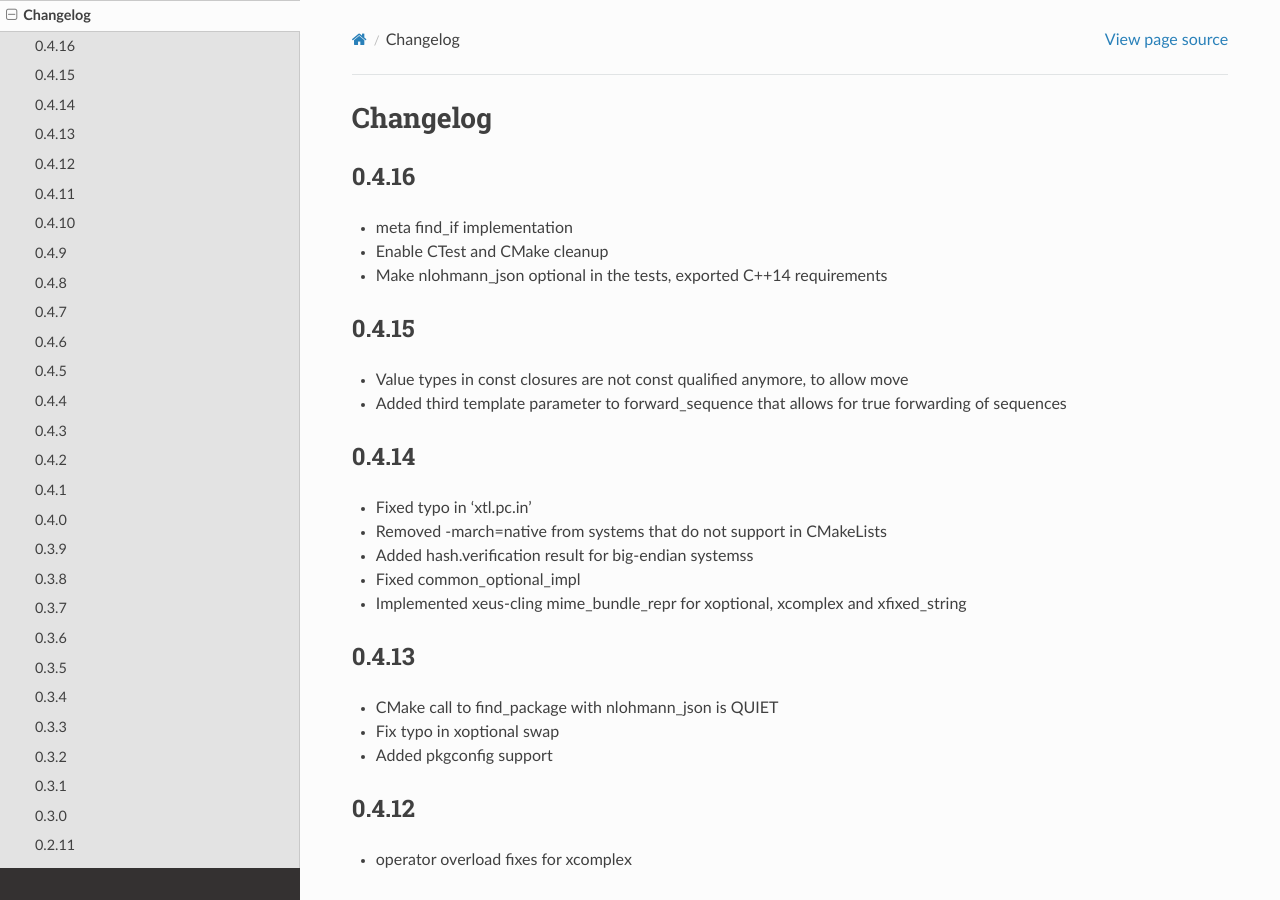
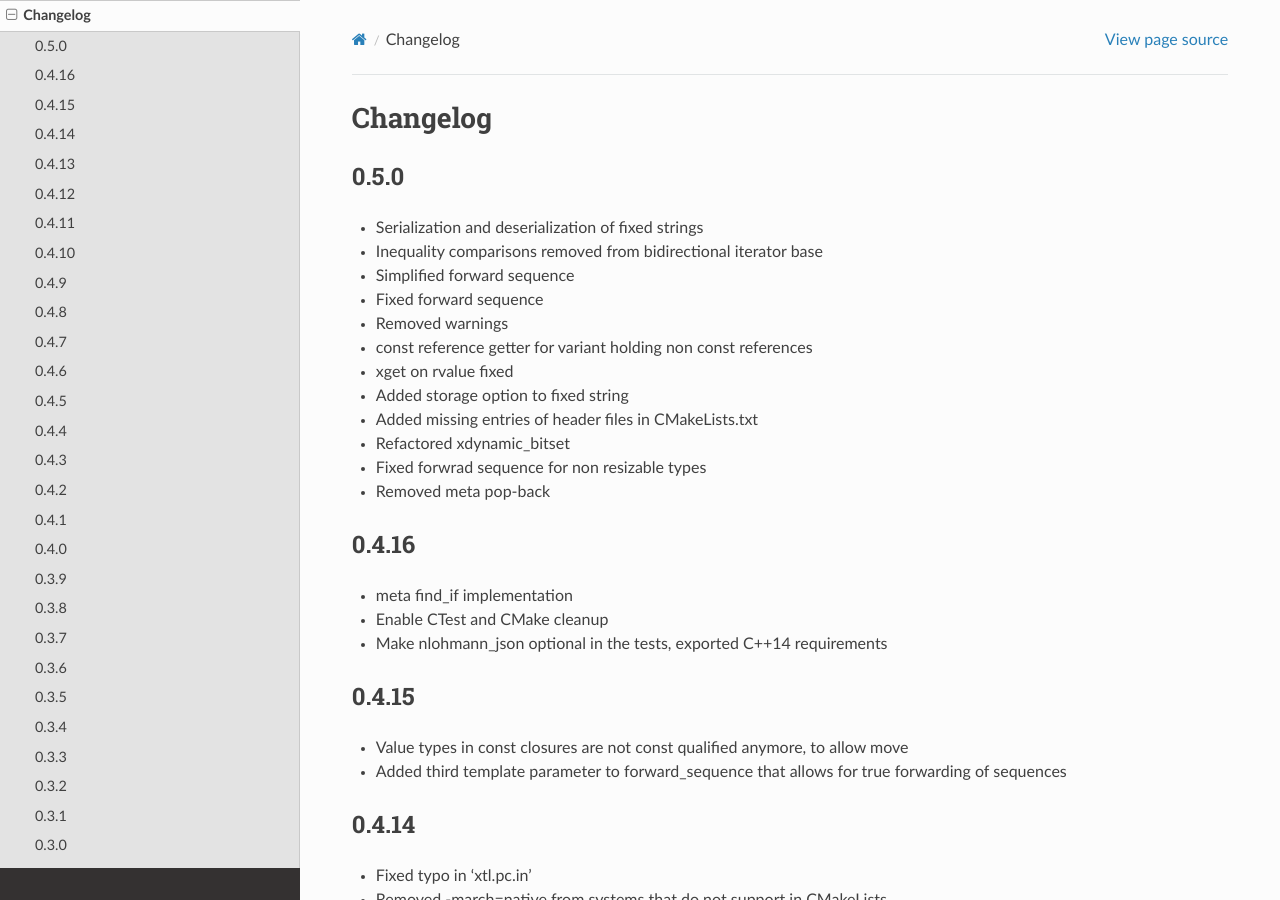
Before and after one commit to xtensor-stack/xtl, a Sphinx documentation site: the page built from docs/source/changelog.rst, in a window 1280 px wide and 900 px high. Built offline with Sphinx 7.4.7 and the Read the Docs theme 2.0.0, drawn with Linux system fonts in a browser that asks for light colours.

Commit message:
Release 0.5.0

```diff
--- a/docs/source/changelog.rst
+++ b/docs/source/changelog.rst
@@ -6,6 +6,22 @@
 
 Changelog
 =========
+
+0.5.0
+-----
+
+- Serialization and deserialization of fixed strings
+- Inequality comparisons removed from bidirectional iterator base
+- Simplified forward sequence
+- Fixed forward sequence
+- Removed warnings
+- const reference getter for variant holding non const references
+- xget on rvalue fixed
+- Added storage option to fixed string
+- Added missing entries of header files in CMakeLists.txt
+- Refactored xdynamic_bitset
+- Fixed forwrad sequence for non resizable types
+- Removed meta pop-back
 
 0.4.16
 ------
```
Also changed, not shown: 1 other file.
